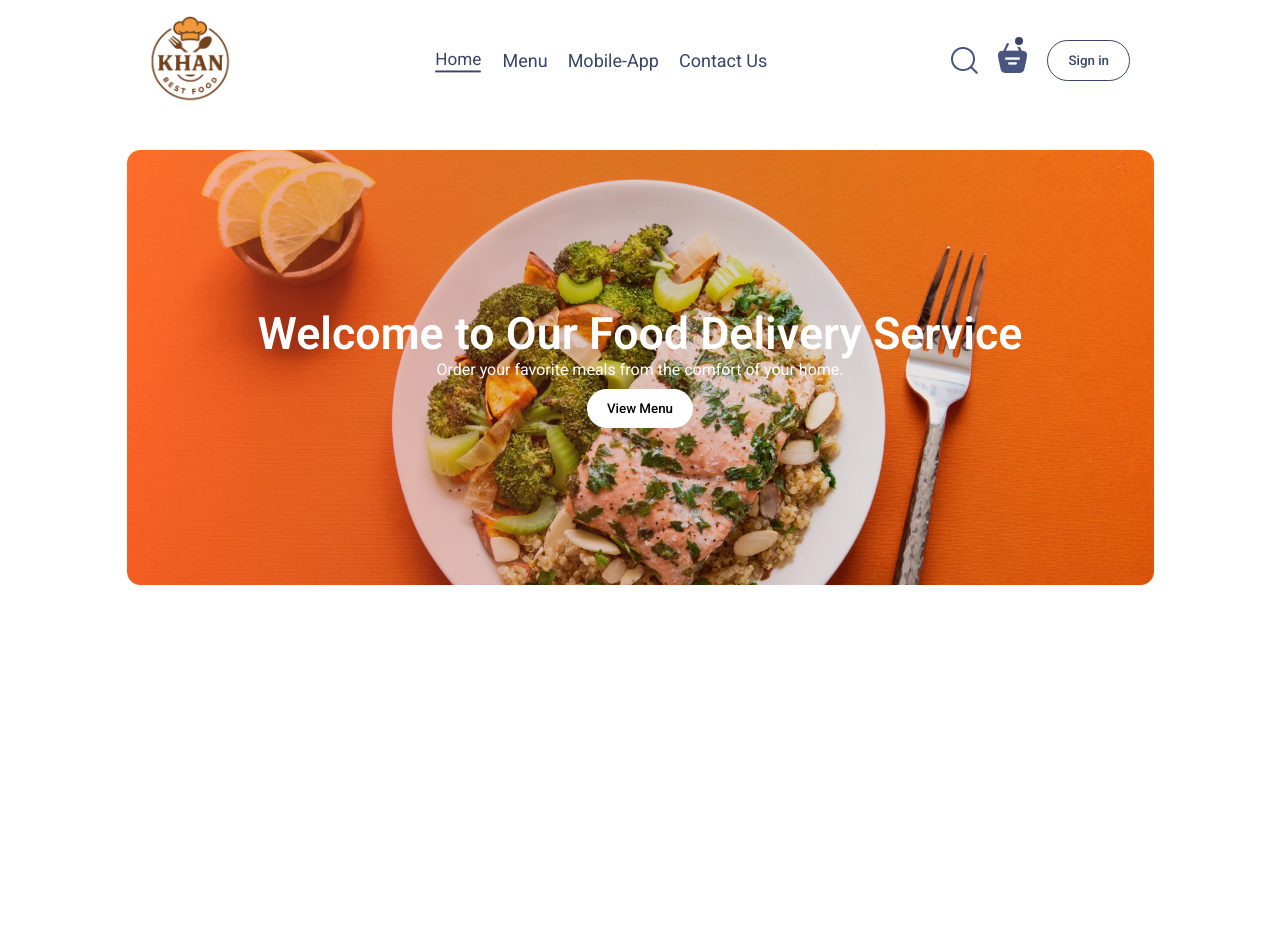
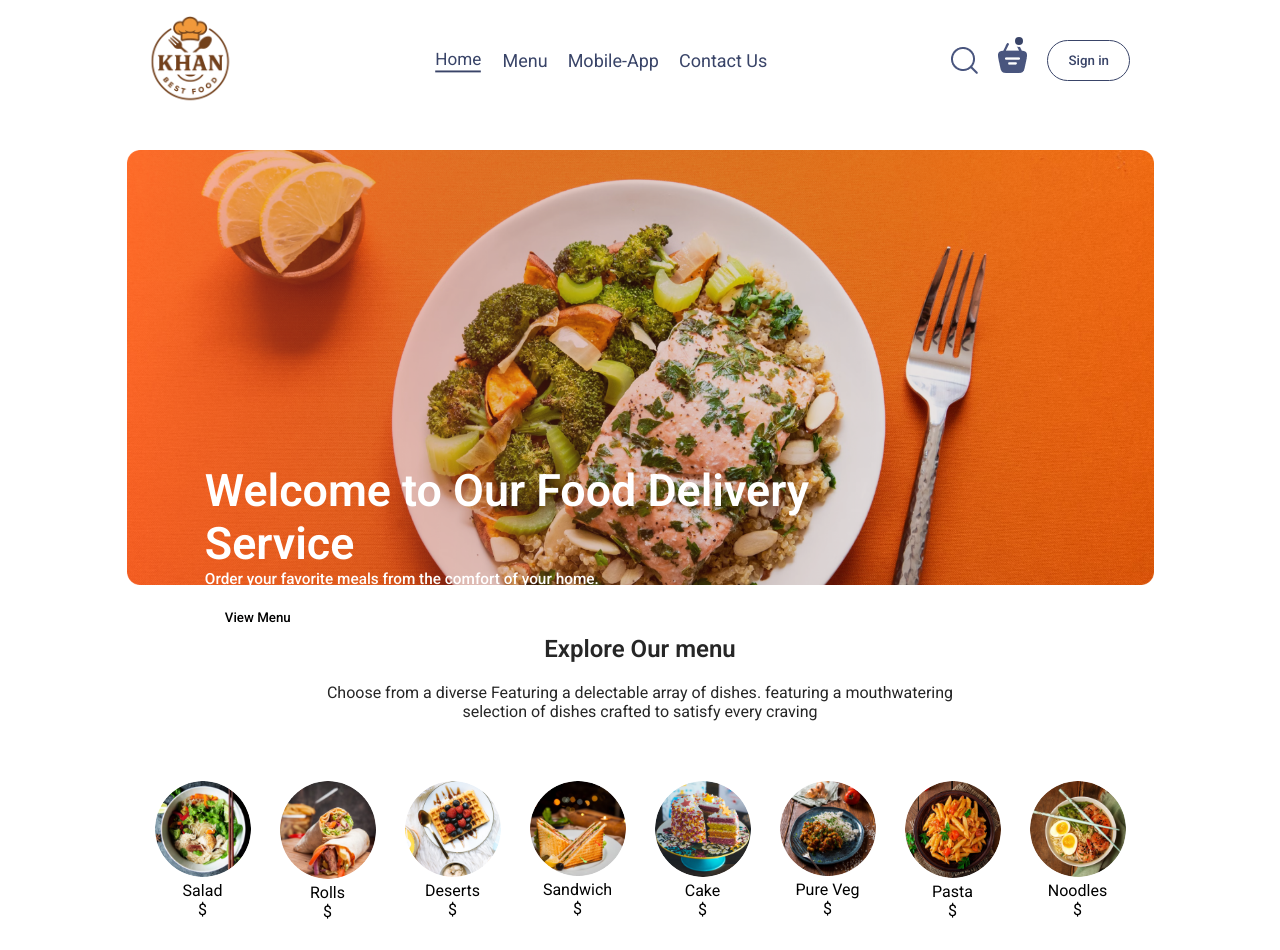
Before and after one commit to students44/fooddelivery, a React (Vite) app in the folder fooddelivery/: page / in a window 1280 px wide. Before the commit the page ends 800 px from the top, so only its background shows below. Built offline with nearby package versions, Linux system fonts and the light colour scheme.

Commit message:
food menu list complete

```diff
--- /dev/null
+++ b/fooddelivery/src/Components/ExploreMenu/ExploreMenu.css
@@ -0,0 +1,48 @@
+
+.explore-menu{
+    display: flex;
+    flex-direction: column;
+    align-items: center;
+    gap: 20px;
+
+}
+.explore-menu .menu-heading{
+    color: #262626;
+    font-size: 24px;
+    font-weight: 600;
+    margin-top: 20px;
+
+}
+.explore-menu-text{
+    color: #262626;
+    font-size: 16px;
+    text-align: center;
+    margin-bottom: 20px;
+    max-width: 50%;
+
+}
+.explore-menu-list{
+    display: flex;
+    flex-wrap: wrap;
+    justify-content: space-between;
+    gap: 29px;
+    text-align: center;
+    margin: 20px 0;
+    overflow-x: scroll;
+
+}
+.explore-menu-list::-webkit-scrollbar {
+    display: none;
+}
+.explore-menu-list img{
+    width: 7.5vw;
+    min-width: 80px;
+    cursor: pointer;
+    border-radius: 50%;
+    transition: transform 0.3s ease, opacity 0.3s ease;
+    opacity: 1;
+}
+.explore-menu-list img:hover{
+    transform: rotate(90deg) scale(1.05);
+    opacity: 0.7;
+}
--- /dev/null
+++ b/fooddelivery/src/Components/ExploreMenu/ExploreMenu.jsx
@@ -0,0 +1,25 @@
+import React from 'react'
+import './ExploreMenu.css'
+import { menu_list } from '../../assets/frontend_assets/assets' // Assuming menu_list is an array of menu items
+
+const ExploreMenu = () => {
+  return (
+    <div className='explore-menu' id='explore-menu'>
+      <h1 className='menu-heading'>Explore Our menu</h1>
+      <p className='explore-menu-text'>Choose from a diverse Featuring a delectable array of dishes.  featuring a mouthwatering selection of dishes crafted to satisfy every craving</p>
+      <div className='explore-menu-list'>
+         {menu_list.map((item, index)=>{
+            return(
+                <div key={index} className='explore-menu-item-list'>
+                    <img src={item.menu_image} alt="" className='menu-item-image' />
+                    <p className='menu-item-description'>{item.menu_name}</p>
+                    <span className='menu-item-price'>${item.price}</span>
+                </div>
+            )
+         })}
+      </div>
+    </div>
+  )
+}
+
+export default ExploreMenu
--- a/fooddelivery/src/Components/Header/Header.css
+++ b/fooddelivery/src/Components/Header/Header.css
@@ -7,15 +7,23 @@
 .header-contents{
     display: flex;
     flex-direction: column;
-    align-items: center;
+    align-items: start;
+    max-width: 50%;
+    left: 16vw;
+    position: absolute;
     justify-content: center;
     height: 100%;
     color: #fff;
+    animation: fadeIn 1s ease-in-out;
 
 }
 .header-contents h2{
     font-weight: 600;
     font-size: max(3.5vw);
+}
+.header-contents p{
+    font-weight: 500;
+    font-size: max(1.2vw);
 }
 .header-contents button{
     background-color: white;
@@ -28,3 +36,7 @@
     transition: all 0.3s ease;
     margin-top: 10px;
 }
+.header-contents button:hover{
+    background-color: #394468;
+    color: #fff;
+}
--- a/fooddelivery/src/Pages/Home/Home.jsx
+++ b/fooddelivery/src/Pages/Home/Home.jsx
@@ -1,6 +1,7 @@
 import React from 'react'
 import './Home.css'
 import Header from '../../Components/Header/Header'
+import ExploreMenu from '../../Components/ExploreMenu/ExploreMenu'
 
 const Home = () => {
   return (
@@ -8,6 +9,8 @@ const Home = () => {
 
 
       <Header />
+      <ExploreMenu />
+
     </div>
   )
 }
--- a/fooddelivery/src/assets/frontend_assets/assets.js
+++ b/fooddelivery/src/assets/frontend_assets/assets.js
@@ -111,6 +111,7 @@ export const menu_list = [
         menu_name: "Pasta",
         menu_image: menu_7
     },
+
     {
         menu_name: "Noodles",
         menu_image: menu_8
--- a/fooddelivery/src/index.css
+++ b/fooddelivery/src/index.css
@@ -26,3 +26,12 @@ a {
   width: 80%;
   margin: auto;
 }
+
+@keyframes fadeIn {
+  from {
+    opacity: 0;
+  }
+  to {
+    opacity: 1;
+  }
+}
```
